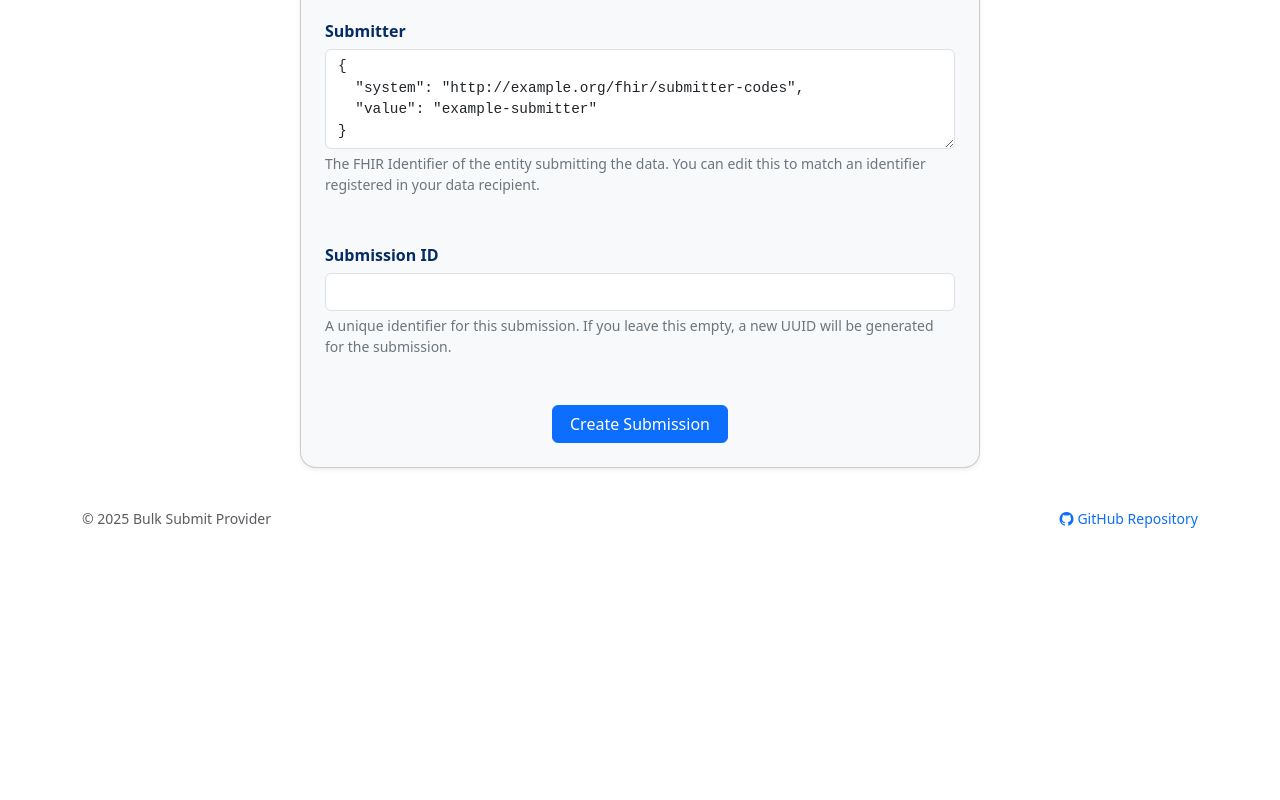
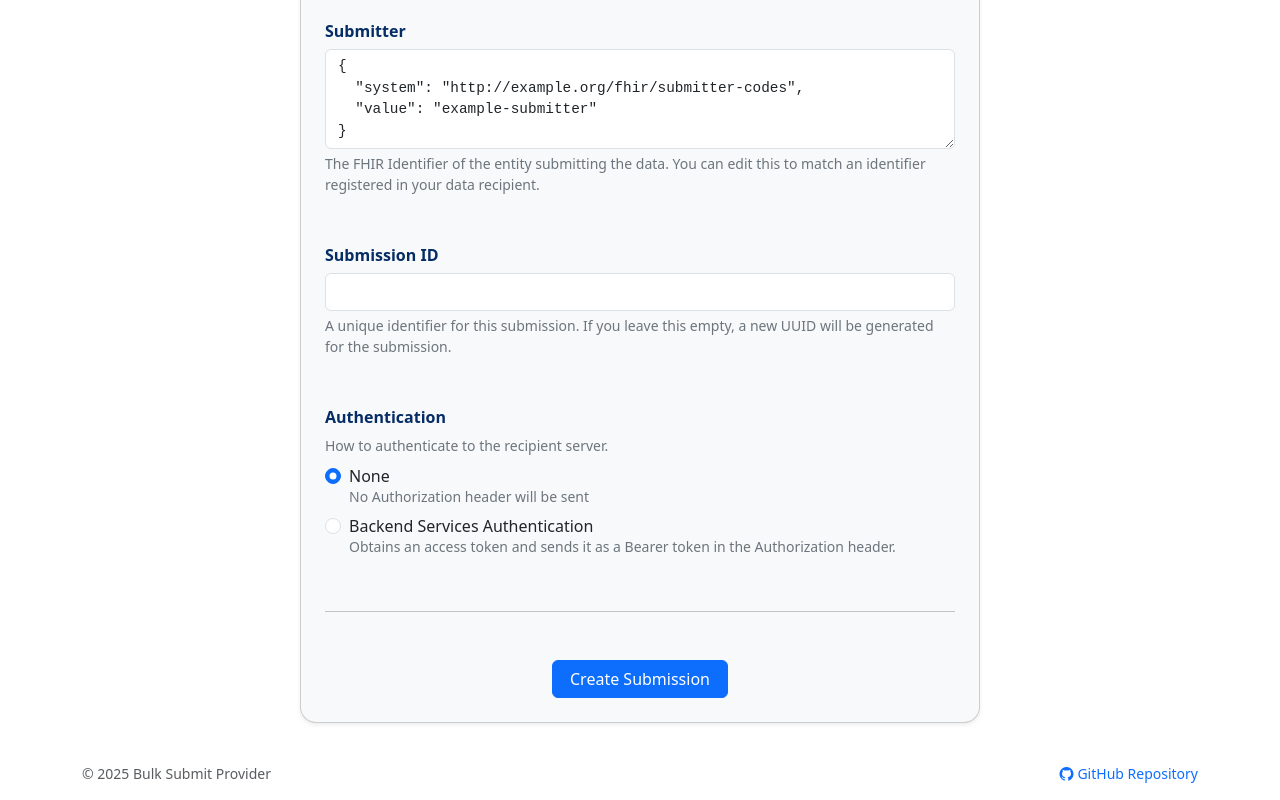
Before and after one commit to smart-on-fhir/bulk-submit-provider, a React (Vite) app in the folder frontend/: page /sessions/new in a window 1280 px wide. Shown: the part 614-1414 px from the top of the page. Before the commit the page ends 1159 px from the top, so only its background shows below. Built offline with nearby package versions, Linux system fonts and the light colour scheme.

Commit message:
UI for configuring and testing auth params

```diff
--- a/frontend/src/components/sessions/Form.tsx
+++ b/frontend/src/components/sessions/Form.tsx
@@ -1,4 +1,4 @@
-import { useState } from "react";
+import { ReactNode, useState } from "react";
 import { Link } from "react-router-dom";
 
 export default function SubmissionForm({ loading, value, onSubmit }: {
@@ -6,10 +6,16 @@ export default function SubmissionForm({ loading, value, onSubmit }: {
   value?: Partial<App.Submission>;
   onSubmit: (session: Partial<App.Submission>) => void;
 }) {
-    const [name, setName] = useState<string>(value?.name || '');
+    const [name              , setName              ] = useState<string>(value?.name || '');
     const [destinationBaseUrl, setDestinationBaseUrl] = useState<string>(value?.destinationBaseUrl || '');
-    const [id, setId] = useState<string>(value?.id || '');
-    const [submitter , setSubmitter ] = useState<string>(
+    const [id                , setId                ] = useState<string>(value?.id || '');
+    const [authType          , setAuthType          ] = useState<string>(value?.authType || 'none');
+    const [clientId          , setClientId          ] = useState<string>(value?.clientId || '');
+    const [tokenUrl          , setTokenUrl          ] = useState<string>(value?.tokenUrl || '');
+    const [authTesting       , setAuthTesting       ] = useState<boolean>(false);
+    const [authTestResult    , setAuthTestResult    ] = useState<ReactNode>(null);
+    const [authTestFailed    , setAuthTestFailed    ] = useState<boolean>(false);
+    const [submitter         , setSubmitter         ] = useState<string>(
         value?.submitter ?
             JSON.stringify(value.submitter, null, 2) :
             JSON.stringify({ system: 'http://example.org/fhir/submitter-codes', value: 'example-submitter' }, null, 2)
@@ -17,7 +23,42 @@ export default function SubmissionForm({ loading, value, onSubmit }: {
 
     const handleSubmit = (event: React.FormEvent) => {
         event.preventDefault();
-        onSubmit({ destinationBaseUrl, name, submitter: JSON.parse(submitter), id: id || undefined });
+        onSubmit({
+            destinationBaseUrl,
+            name,
+            submitter: JSON.parse(submitter),
+            id       : id || undefined,
+            authType : authType as 'none' | 'bearer',
+            clientId : authType === 'bearer' ? clientId : undefined,
+            tokenUrl : authType === 'bearer' ? tokenUrl : undefined
+        });
+    };
+
+    const testAuth = async () => {
+        setAuthTesting(true);
+        const response = await fetch('/auth/verify', {
+            method: 'POST',
+            headers: {
+                'Content-Type': 'application/json'
+            },
+            body: JSON.stringify({
+                client_id: clientId,
+                token_url: tokenUrl
+            })
+        });
+
+        const data = await response.json();
+
+        setAuthTesting(false);
+
+        if (!response.ok) {
+            setAuthTestFailed(true);
+            setAuthTestResult(data?.error || 'Authentication test failed');
+        }
+        else {
+            setAuthTestFailed(false);
+            setAuthTestResult(<b><i className="bi bi-check-circle-fill text-success me-1" />Successfully obtained access token!</b>);
+        }
     };
 
     return (
@@ -81,7 +122,7 @@ export default function SubmissionForm({ loading, value, onSubmit }: {
                         your data recipient.
                     </div>
                 </div>
-                <div className="mb-2">
+                <div className="mb-5">
                     <label htmlFor="id" className="form-label fw-semibold text-primary-emphasis lh-sm">
                         Submission ID
                     </label>
@@ -98,6 +139,64 @@ export default function SubmissionForm({ loading, value, onSubmit }: {
                         a new UUID will be generated for the submission.
                     </div>
                 </div>
+                <div className="mb-5">
+                    <label className="form-label fw-semibold text-primary-emphasis lh-sm">
+                        Authentication
+                    </label>
+                    <div className="small text-secondary mb-2">
+                        How to authenticate to the recipient server.
+                    </div>
+                    <div className="form-check mb-2">
+                        <div>
+                            <label className="form-check-label d-block">
+                                <input className="form-check-input" type="radio" name="authType" checked={ authType === 'none' } onChange={() => setAuthType('none')} />
+                                None
+                                <div className="small text-secondary mb-2 lh-sm">
+                                    No Authorization header will be sent
+                                </div>
+                            </label>
+                        </div>
+                        <div>
+                            <label className="form-check-label">
+                                <input className="form-check-input" type="radio" name="authType" checked={ authType === 'bearer' } onChange={() => setAuthType('bearer')} />
+                                Backend Services Authentication
+                                <div className="small text-secondary mb-2 lh-sm">
+                                    Obtains an access token and sends it as a Bearer token in the Authorization header.
+                                </div>
+                            </label>
+                        </div>
+                    </div>
+                    { authType === 'bearer' && <div className="mb-2 ps-4">
+                        <label className="form-label fw-semibold text-primary-emphasis lh-sm">Client ID</label>
+                        <input type="text" className="form-control mt-1" name="client_id" value={clientId} onChange={e => setClientId(e.target.value)} />
+                        <div className="small text-secondary mb-2 mt-1">
+                            You should register this data provider with the Data Recipient and
+                            get back a client ID. The JWKS with the public keys for this data
+                            provider is available at <code>{`${window.location.origin}/keys`}</code>.
+                        </div>
+                        <div className="mb-3">
+                            <label className="form-label text-primary-emphasis fw-semibold lh-sm">Token URL</label>
+                            <input type="url" className="form-control" name="token_url" value={tokenUrl} onChange={e => setTokenUrl(e.target.value)} />
+                            <div className="small text-secondary mb-2 mt-1">
+                                Authorization server's token endpoint URL.
+                            </div>
+                        </div>
+                        <div className="small text-secondary mb-2 mt-1">
+                            <div className={"p-2 rounded mb-2 " + (!authTestResult ? 'bg-secondary-subtle' : authTestFailed ? 'bg-danger-subtle text-danger-emphasis' : 'bg-success-subtle text-success-emphasis')}>
+                                <button type="button" className="btn btn-sm btn-outline-secondary bg-white text-secondary" onClick={() => testAuth()}>
+                                    Test Authentication
+                                </button>
+                                {authTesting && <span className="spinner-border spinner-border-sm ms-2" role="status" aria-hidden="true"></span>}
+                                <div>{ authTestResult &&
+                                    <div className="mt-2 text-start" style={{ fontFamily: 'monospace', fontSize: '0.85em', whiteSpace: 'pre-wrap' }}>
+                                        {authTestResult}
+                                    </div>
+                                }</div>
+                            </div>
+                        </div>
+                    </div> }
+                </div>
+                <hr />
                 <div className="text-center mt-5">
                     { value && <Link to={`/sessions/${value.id}`} className="btn btn-secondary me-4" style={{ width: '10em' }} aria-disabled={loading}>Cancel</Link> }
                     <button type="submit" className="btn btn-primary" style={{ minWidth: '11em' }} disabled={loading}>
--- a/frontend/vite.config.ts
+++ b/frontend/vite.config.ts
@@ -30,6 +30,11 @@ export default defineConfig(async () => {
           // keep /api prefix so frontend requests to /api/... map directly
           // to the backend's same path
         },
+        '/auth': {
+          target: 'http://localhost:3000',
+          changeOrigin: true,
+          secure: false,
+        },
       },
     },
   };
```
